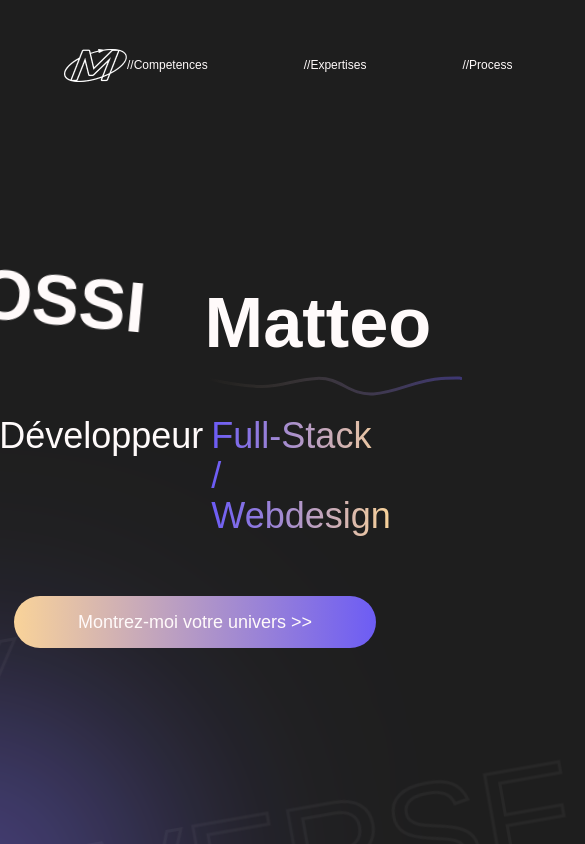
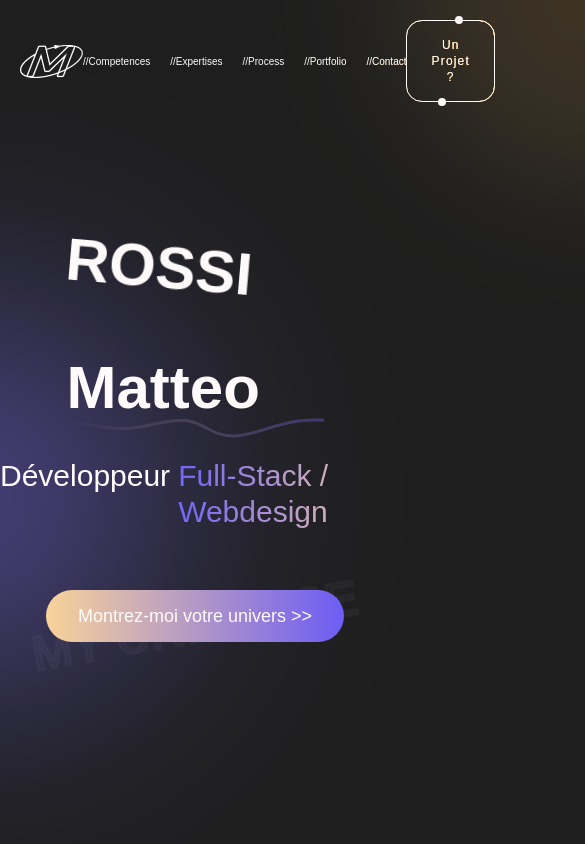
Before and after one commit to TheVisitor-coding/portfolio_mtjourney, a Next.js app: page / in a window 390 px wide. Shown: the top 844 px of the page, 585 px wide, since content can reach past the window. Built offline with nearby package versions, Linux system fonts and the light colour scheme; a web font is replaced by a local one.

Commit message:
Responsive Home Section

```diff
--- a/app/layout.tsx
+++ b/app/layout.tsx
@@ -14,12 +14,12 @@ export default function RootLayout({
   return (
     <html lang="en">
       <head>
-        <link rel="stylesheet" href="https://use.typekit.net/twl5efs.css"/>
+        <link rel="stylesheet" href="https://use.typekit.net/twl5efs.css" />
       </head>
-      <body className={"relative overflow-hidden"}>
-          <Navbar />
-          {children}
-        </body>
+      <body className={"overflow-hidden"}>
+        <Navbar />
+        {children}
+      </body>
     </html>
   )
 }
--- a/components/ButtonGradient.tsx
+++ b/components/ButtonGradient.tsx
@@ -2,7 +2,7 @@ import { ButtonProps } from "./types";
 
 function ButtonGradient({ title, handleClick }: ButtonProps) {
   return (
-    <button className="gradient-btn z-10 font-kallisto text-lg text-text-color font-medium py-3 px-16 rounded-[30px]">
+    <button className="gradient-btn z-10 font-kallisto text-lg text-text-color font-medium py-3 md:px-16 px-8  rounded-[30px]">
       {title}
     </button>
   );
--- a/components/ButtonPlanet.tsx
+++ b/components/ButtonPlanet.tsx
@@ -7,7 +7,7 @@ function ButtonPlanet({ title, handleClick }: ButtonProps) {
       <span className="absolute z-10 transition-all -top-1 right-8 w-2 h-2 bg-text-color rounded-full hover:left-8"></span>
       <span className="absolute z-20 transition-all -bottom-1 left-8 w-2 h-2 bg-text-color rounded-full hover:right-8"></span>
       <button
-        className="relative z-0 px-8 py-5 border-1 rounded-2xl border-text-color text-text-color font-kallisto font-medium text-xs tracking-widest"
+        className="relative z-0 lg:px-8 lg:py-5 px-6 py-4 border-1 rounded-2xl border-text-color text-text-color font-kallisto font-medium text-xs tracking-widest"
       >
         {title}
       </button>
--- a/components/section/Accueil_Section.tsx
+++ b/components/section/Accueil_Section.tsx
@@ -5,20 +5,20 @@ function AccueilSection() {
   return (
     <>
       <div className="relative flex flex-col items-center gap-5 mt-40">
-        <div className="text-text-color flex flex-row gap-5  font-kallisto font-bold justify-center">
-          <span className="w-64 text-7xl h-24 anim-text rotate-6 -translate-y-6">ROSSI</span>
+        <div className="text-text-color flex flex-col sm:flex-row md:gap-5 font-kallisto font-bold justify-center">
+          <span className="w-64 lg:text-7xl text-6xl h-24 md:h-24 anim-text rotate-6 -translate-y-6">ROSSI</span>
           <div>
-            <span className="text-7xl">Matteo</span>
+            <span className="lg:text-7xl text-6xl">Matteo</span>
             <CurvingLine />
           </div>
         </div>
-        <div className="flex flex-row text-text-color gap-2 font-kallisto text-4xl mb-10">
+        <div className="flex flex-row text-text-color justify-center gap-2 font-kallisto text-3xl lg:text-4xl mb-10">
           <h3 className="font-light">Développeur</h3>
           <h3 className="bg-gradient-to-r bg-clip-text text-transparent to-secondary-color from-primary-color">Full-Stack / Webdesign</h3>
         </div>
         <div className="relative flex flex-col items-center">
           <ButtonGradient title="Montrez-moi votre univers >>" />
-          <div className=" text-transparent font-regular mix-blend-overlay z-0 -rotate-[10deg] text-10xl -translate-y-24 font-moby font-outline-2">MY UNIVERSE</div>
+          <div className=" text-transparent font-regular mix-blend-overlay z-0 -rotate-[10deg] xl:text-10xl md:text-9xl sm:text-7xl text-5xl lg:-translate-y-16 -translate-y-10  font-moby font-outline-2">MY UNIVERSE</div>
         </div>
         <span className="absolute w-96 h-96 bottom-0 -left-56 rounded-full opacity-50 bg-primary-color mix-blend-screen blur-[118px]"></span>
 
--- a/components/section/Navbar.tsx
+++ b/components/section/Navbar.tsx
@@ -4,9 +4,9 @@ import ButtonPlanet from "../ButtonPlanet";
 
 function Navbar() {
   return (
-    <nav className="flex flex-row justify-between items-center mt-5 mx-16">
+    <nav className="flex flex-row justify-between items-center mt-5 lg:mx-16 mx-5">
       <Image src="/logo_mtjourney.png" alt="MT_Journey Logo" width={63} height={33} className="" />
-      <div className="flex flex-row gap-24 text-text-color font-moby text-xs">
+      <div className="flex flex-row xl:gap-24 lg:gap-14 gap-5 text-text-color font-moby xl:text-xs text-[10px]">
         <a href="#" className="transition-all hover:border-b-2 hover:border-primary-color">//Competences</a>
         <a href="#">//Expertises</a>
         <a href="#">//Process</a>
--- a/tailwind.config.ts
+++ b/tailwind.config.ts
@@ -23,7 +23,8 @@ const config: Config = {
       },
       fontSize: {
         '7xl': '4.4rem',
-        '10xl': '9rem',
+        '9xl': '6.4rem',
+        '10xl': '8.8rem',
       }
     },
   },
```
